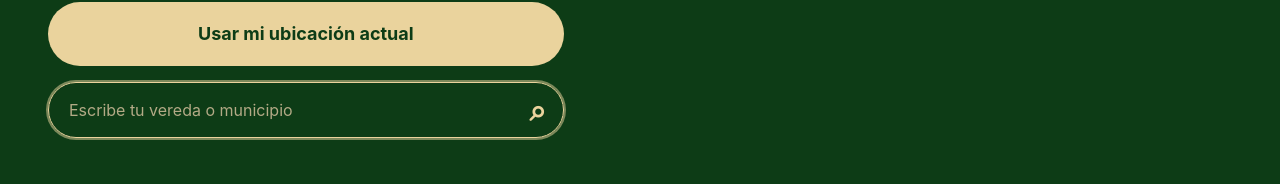
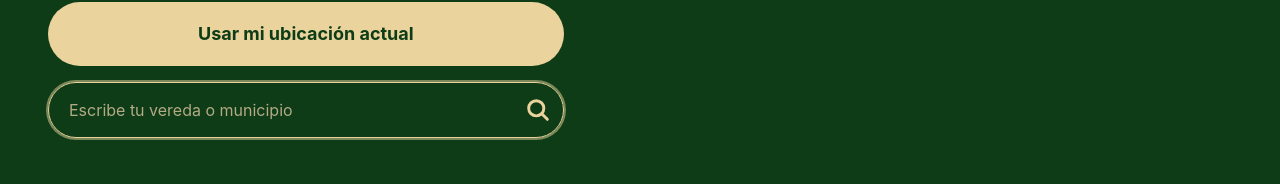
Before and after one commit to Becherra/Proyecto-Haimdall, a Next.js app: page / in a window 1280 px wide. Both pictures are taken after a click on the button "Escribir mi ubicación". Shown: the part 509-693 px from the top of the page. Built offline with nearby package versions, Linux system fonts and the light colour scheme.

Commit message:
feat(ui): use svg magnifier icon

```diff
--- a/src/components/LocationSearch.tsx
+++ b/src/components/LocationSearch.tsx
@@ -62,7 +62,7 @@ export default function LocationSearch({ onLocationSelected, onGpsStart, onGpsLo
         ? <div className="relative w-full">
             <label htmlFor="location-query" className="sr-only">Escribe tu finca o municipio</label>
             <input id="location-query" value={query} onChange={(event) => setQuery(event.target.value)} placeholder="Escribe tu vereda o municipio" className="min-h-14 w-full rounded-full border border-cream/40 bg-transparent pl-5 pr-16 text-base text-bone-white outline-none placeholder:text-ash-gray focus:border-cream focus:ring-2 focus:ring-cream/50" aria-invalid={Boolean(error)} aria-describedby={error ? "location-error" : undefined} />
-            <button type="submit" disabled={loading || locating} aria-label="Buscar ubicación" className="absolute inset-y-1 right-1 flex w-11 items-center justify-center rounded-full text-3xl font-bold text-cream transition hover:bg-cream/15 focus:outline-none focus:ring-2 focus:ring-cream disabled:cursor-wait disabled:opacity-60"><span aria-hidden="true">{loading ? "…" : "⌕"}</span></button>
+            <button type="submit" disabled={loading || locating} aria-label="Buscar ubicación" className="absolute inset-y-1 right-1 flex w-11 items-center justify-center rounded-full text-3xl font-bold text-cream transition hover:bg-cream/15 focus:outline-none focus:ring-2 focus:ring-cream disabled:cursor-wait disabled:opacity-60">{loading ? <span aria-hidden="true" className="text-2xl">…</span> : <svg aria-hidden="true" viewBox="0 0 24 24" className="h-7 w-7" fill="none" stroke="currentColor" strokeWidth="2.5" strokeLinecap="round"><circle cx="10.5" cy="10.5" r="6.5" /><path d="m20 20-4.8-4.8" /></svg>}</button>
           </div>
         : <button type="button" onClick={onManualClick} disabled={locating} className="min-h-11 rounded-full border border-cream/40 px-5 text-sm font-medium text-silver-mist transition hover:border-cream hover:text-cream focus:outline-none focus:ring-2 focus:ring-cream disabled:cursor-wait disabled:opacity-60">Escribir mi ubicación</button>}
     </form>
```
